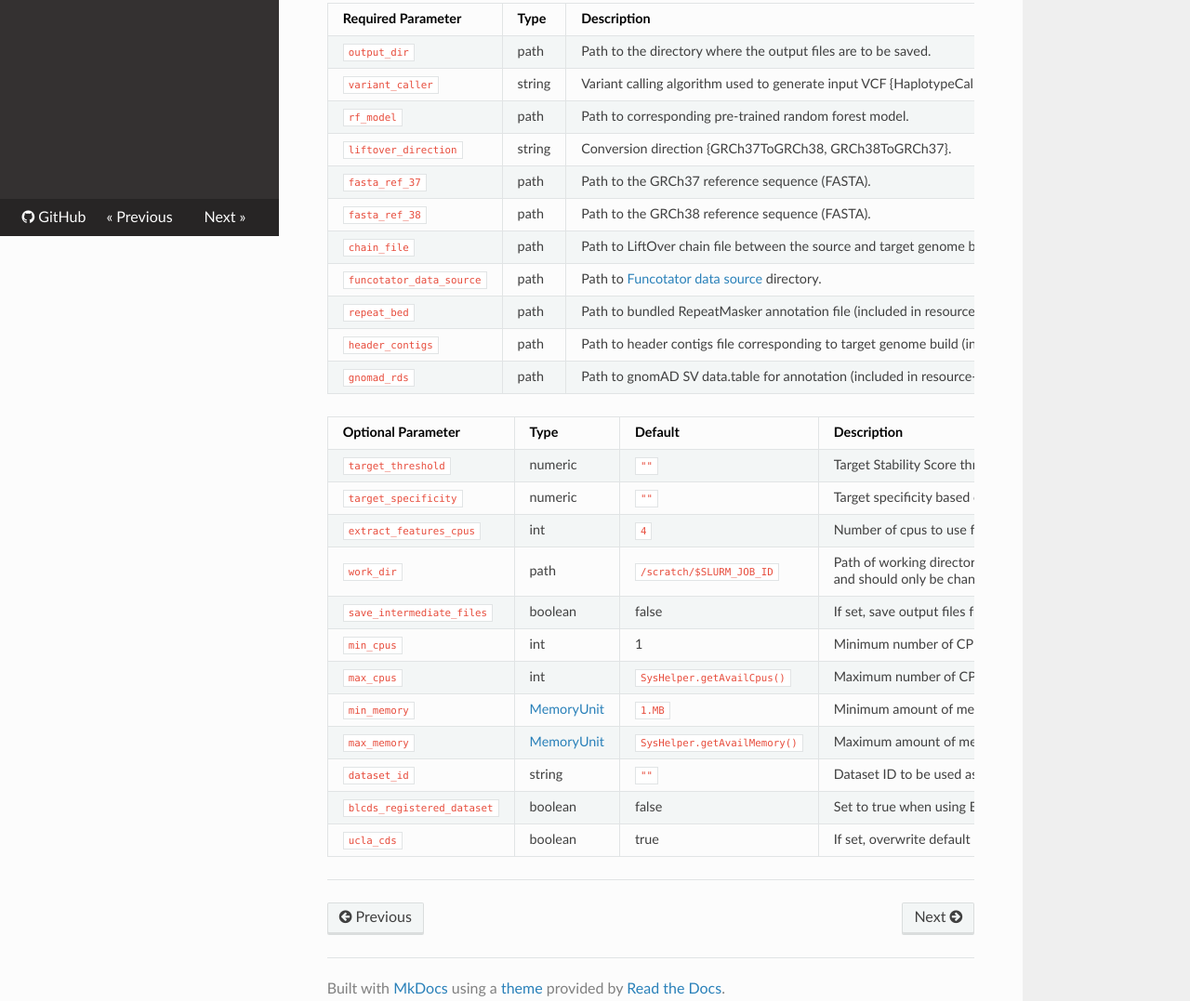
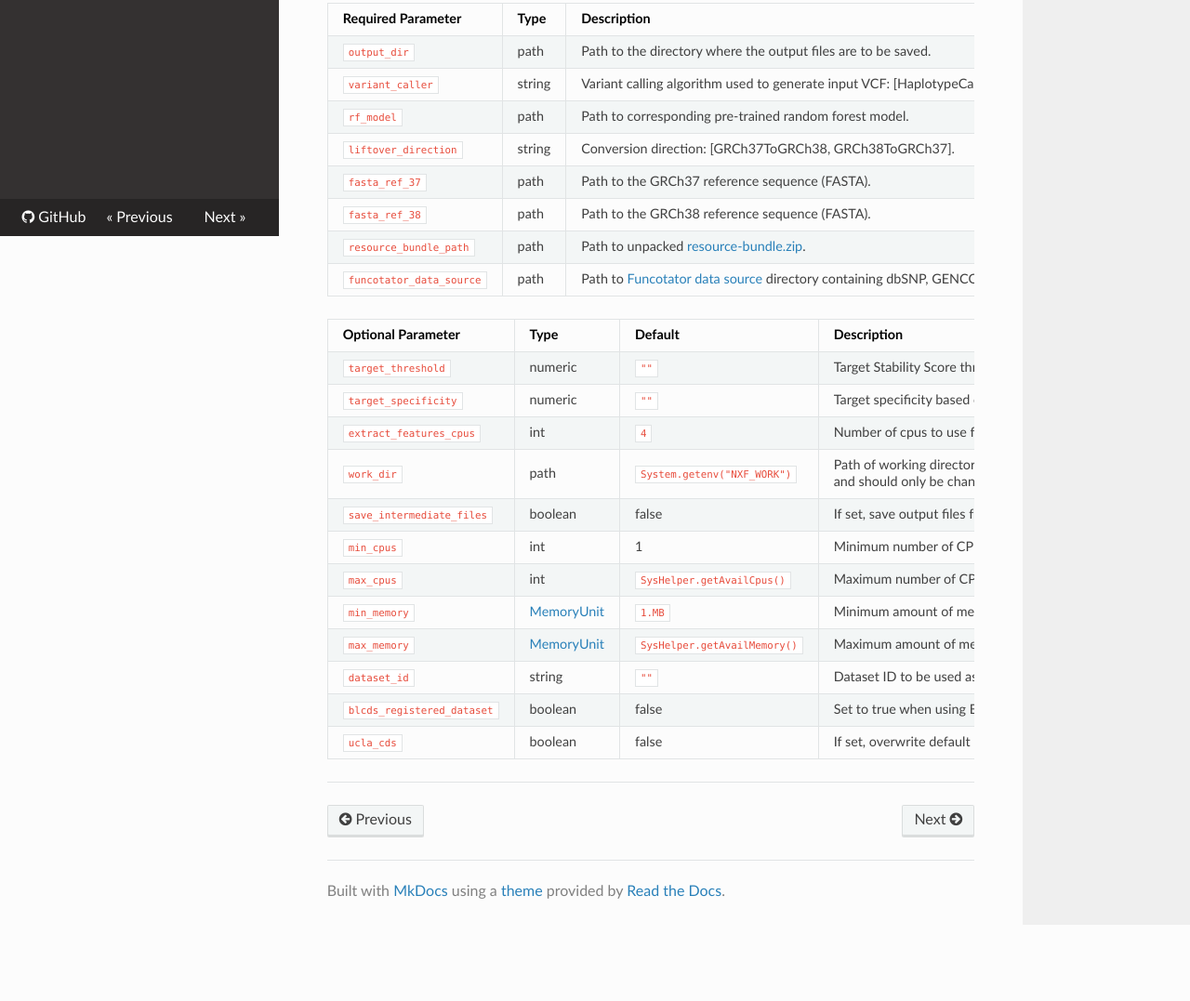
Before and after one commit to uclahs-cds/pipeline-StableLift, a plain HTML site: page development/inputs/index.html in a window 1280 px wide. Shown: the part 546-1623 px from the top of the page at 93% size. After the commit the page ends 1541 px from the top, so only its background shows below. Drawn offline with nearby package versions, Linux system fonts and the light colour scheme.

Commit message:
Deployed 407aaa8 to development with MkDocs 1.5.3 and mike 2.0.0

```diff
--- a/development/inputs/index.html
+++ b/development/inputs/index.html
@@ -102,7 +102,7 @@
     <li><a href=".." class="icon icon-home" aria-label="Docs"></a></li>
       <li class="breadcrumb-item active">Inputs</li>
     <li class="wy-breadcrumbs-aside">
-          <a href="https://github.com/uclahs-cds/pipeline-StableLift/blob/30d5674c2c913a8a36442deaa0ce7a2fbc69b923/README.md" class="icon icon-github"> Edit on GitHub</a>
+          <a href="https://github.com/uclahs-cds/pipeline-StableLift/blob/407aaa83d89325d4106bdda1070941a95daaf418/README.md" class="icon icon-github"> Edit on GitHub</a>
     </li>
   </ul>
   <hr/>
@@ -141,7 +141,7 @@ input:
 <tr>
 <td><code>variant_caller</code></td>
 <td>string</td>
-<td>Variant calling algorithm used to generate input VCF {HaplotypeCaller, Mutect2, Strelka2, SomaticSniper, Muse2, Delly2}.</td>
+<td>Variant calling algorithm used to generate input VCF: [HaplotypeCaller, Mutect2, Strelka2, SomaticSniper, Muse2, Delly2-gSV, Delly2-sSV].</td>
 </tr>
 <tr>
 <td><code>rf_model</code></td>
@@ -151,7 +151,7 @@ input:
 <tr>
 <td><code>liftover_direction</code></td>
 <td>string</td>
-<td>Conversion direction {GRCh37ToGRCh38, GRCh38ToGRCh37}.</td>
+<td>Conversion direction: [GRCh37ToGRCh38, GRCh38ToGRCh37].</td>
 </tr>
 <tr>
 <td><code>fasta_ref_37</code></td>
@@ -164,29 +164,14 @@ input:
 <td>Path to the GRCh38 reference sequence (FASTA).</td>
 </tr>
 <tr>
-<td><code>chain_file</code></td>
+<td><code>resource_bundle_path</code></td>
 <td>path</td>
-<td>Path to LiftOver chain file between the source and target genome builds (included in resource-bundle.zip).</td>
+<td>Path to unpacked <a href="https://github.com/uclahs-cds/pipeline-StableLift/releases">resource-bundle.zip</a>.</td>
 </tr>
 <tr>
 <td><code>funcotator_data_source</code></td>
 <td>path</td>
-<td>Path to <a href="https://gatk.broadinstitute.org/hc/en-us/articles/360050815792-FuncotatorDataSourceDownloader">Funcotator data source</a> directory.</td>
-</tr>
-<tr>
-<td><code>repeat_bed</code></td>
-<td>path</td>
-<td>Path to bundled RepeatMasker annotation file (included in resource-bundle.zip).</td>
-</tr>
-<tr>
-<td><code>header_contigs</code></td>
-<td>path</td>
-<td>Path to header contigs file corresponding to target genome build (included in resource-bundle.zip).</td>
-</tr>
-<tr>
-<td><code>gnomad_rds</code></td>
-<td>path</td>
-<td>Path to gnomAD SV data.table for annotation (included in resource-bundle.zip).</td>
+<td>Path to <a href="https://gatk.broadinstitute.org/hc/en-us/articles/360050815792-FuncotatorDataSourceDownloader">Funcotator data source</a> directory containing dbSNP, GENCODE and HGNC sources (required for SNV annotation).</td>
 </tr>
 </tbody>
 </table>
@@ -221,7 +206,7 @@ input:
 <tr>
 <td><code>work_dir</code></td>
 <td>path</td>
-<td><code>/scratch/$SLURM_JOB_ID</code></td>
+<td><code>System.getenv("NXF_WORK")</code></td>
 <td>Path of working directory for Nextflow. When included in the sample config file, Nextflow intermediate files and logs will be saved to this directory. With <code>ucla_cds</code>, the default is <code>/scratch</code> and should only be changed for testing/development. Changing this directory to <code>/hot</code> or <code>/tmp</code> can lead to high server latency and potential disk space limitations, respectively.</td>
 </tr>
 <tr>
@@ -269,7 +254,7 @@ input:
 <tr>
 <td><code>ucla_cds</code></td>
 <td>boolean</td>
-<td>true</td>
+<td>false</td>
 <td>If set, overwrite default memory and CPU values by UCLA cluster-specific configs.</td>
 </tr>
 </tbody>
--- a/versions.json
+++ b/versions.json
@@ -4,8 +4,8 @@
     "title": "development",
     "aliases": [],
     "properties": {
-      "commit": "30d5674c2c913a8a36442deaa0ce7a2fbc69b923",
-      "date": "2024-10-28T16:13:50-07:00"
+      "commit": "407aaa83d89325d4106bdda1070941a95daaf418",
+      "date": "2024-10-31T14:44:29-07:00"
     }
   },
   {
```
Also changed, not shown: development/contributors/index.html (+1 -1 lines), development/discussions/index.html (+1 -1 lines), development/how-to-run/index.html (+5 -5 lines), development/index.html (+2 -2 lines), development/license/index.html (+1 -1 lines), development/outputs/index.html (+1 -1 lines), development/overview/index.html (+3 -3 lines), development/pipeline-steps/index.html (+1 -1 lines), development/references/index.html (+1 -1 lines), development/testing-and-validation/index.html (+1 -1 lines), 1 other file.
